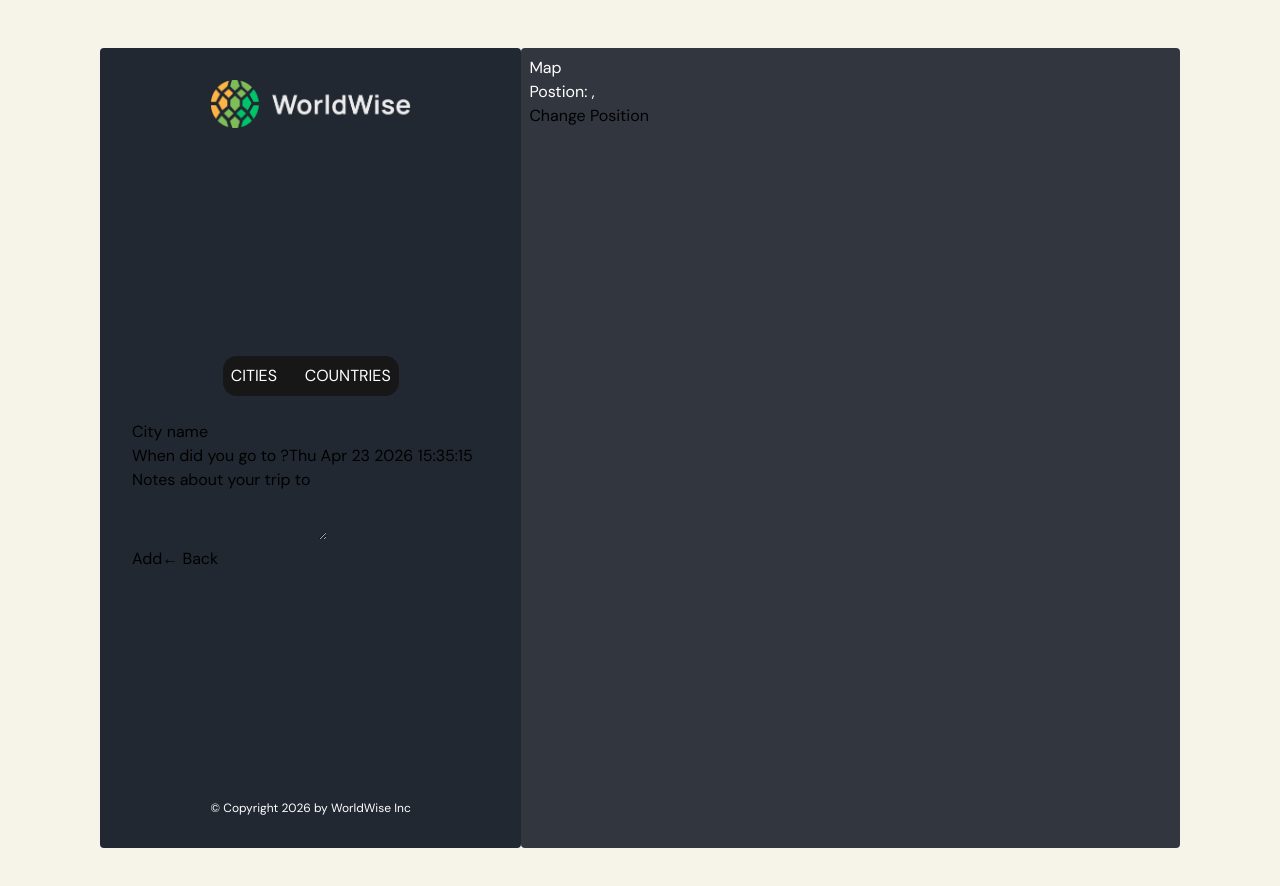
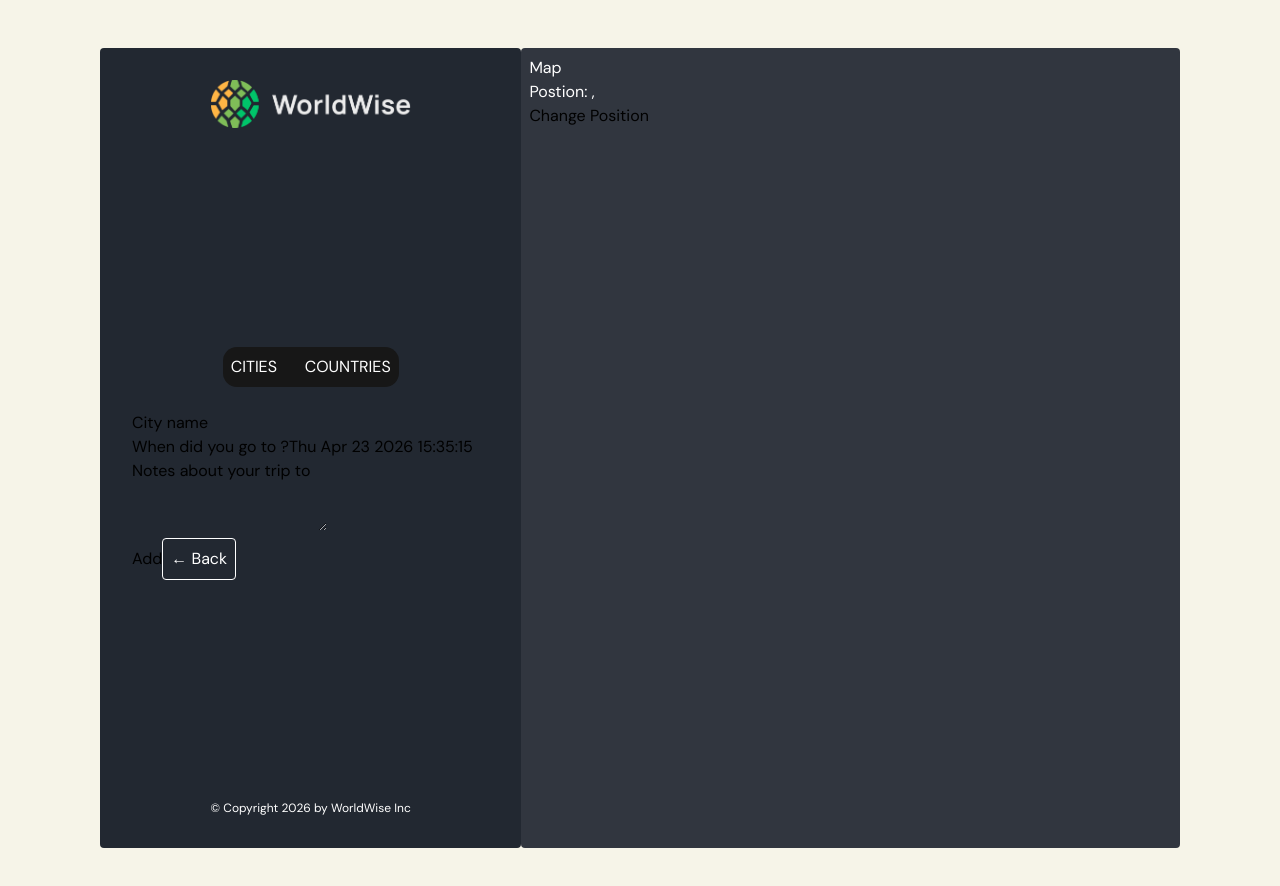
Before and after one commit to Autridge/Worldwise, a React (Vite) app: page /app/form in a window 1280 px wide. Shown: the top 886 px of the page. Built offline with nearby package versions, Linux system fonts and the light colour scheme; data requests are answered from the project's data file.

Commit message:
feat: implemented the a back button with useNavigate()

```diff
--- /dev/null
+++ b/src/components/BackBtn.tsx
@@ -0,0 +1,16 @@
+import { useNavigate } from "react-router-dom";
+
+export default function BackBtn() {
+  const navigate = useNavigate();
+  return (
+    <button
+      onClick={(e) => {
+        e.preventDefault();
+        navigate(-1);
+      }}
+      className="backBtn"
+    >
+      &larr; Back
+    </button>
+  );
+}
--- a/src/components/City.tsx
+++ b/src/components/City.tsx
@@ -2,6 +2,7 @@ import { useCities } from "@/contexts/CitiesContext";
 import { useEffect } from "react";
 import { useNavigate, useParams, useSearchParams } from "react-router-dom";
 import Spinner from "./Spinner";
+import BackBtn from "./BackBtn";
 
 const formatDate = (date: string | number | Date) =>
   new Intl.DateTimeFormat("en", {
@@ -61,15 +62,7 @@ function City() {
       </div>
 
       <div>
-        <button
-          onClick={(e) => {
-            e.preventDefault();
-            navigate(-1);
-          }}
-          className="navBtn"
-        >
-          &larr; Back
-        </button>
+        <BackBtn />
       </div>
     </div>
   );
--- a/src/components/Form.tsx
+++ b/src/components/Form.tsx
@@ -3,6 +3,7 @@
 import { useNavigate } from "react-router-dom";
 import { useState } from "react";
 import Button from "./Button";
+import BackBtn from "./BackBtn";
 
 export function convertToEmoji(countryCode) {
   const codePoints = countryCode
@@ -52,15 +53,7 @@ function Form() {
 
       <div className="">
         <Button>Add</Button>
-        <Button
-          onClick={(e) => {
-            e.preventDefault();
-            navigate(-1);
-          }}
-          className
-        >
-          &larr; Back
-        </Button>
+        <BackBtn />
       </div>
     </form>
   );
--- a/src/index.css
+++ b/src/index.css
@@ -49,7 +49,7 @@
   .cityList {
     @apply flex gap-3.5 items-center p-2 w-full justify-between;
   }
-  .navBtn {
+  .backBtn {
     @apply border border-white rounded p-2 text-white cursor-pointer hover:bg-gray-50 hover:text-black transition-all duration-75;
   }
 }
```
